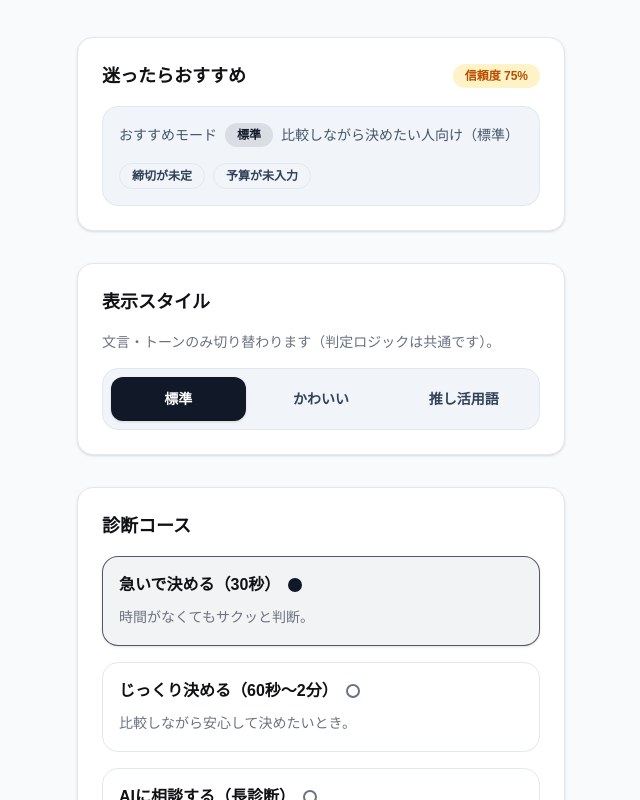
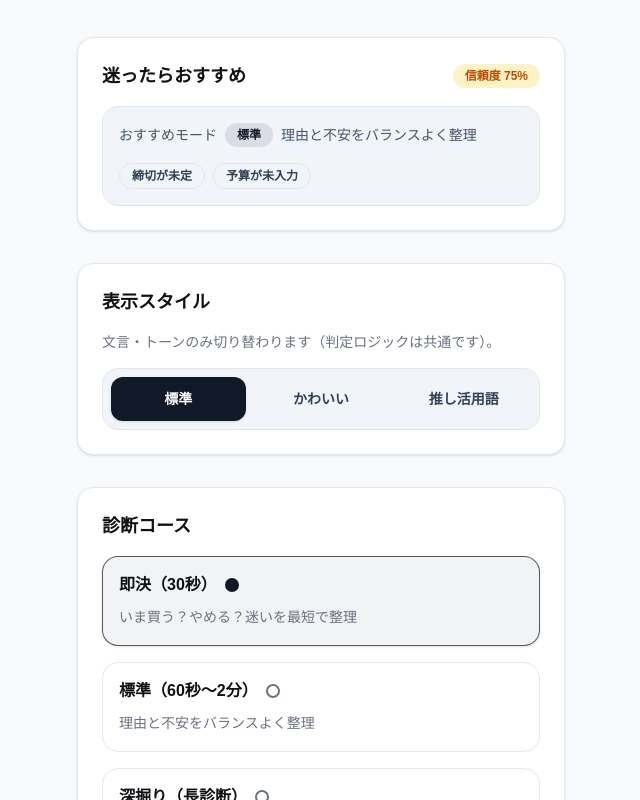
Before and after one commit to Chipwwwwww/oshihapi-pushi-buy-diagnosis, a Next.js app: page / in a window 1280 px wide. Shown: the part 160-960 px from the top of the page, without its empty margins (319-959 px from the left). Built offline with nearby package versions, Linux system fonts and the light colour scheme.

Commit message:
feat: rename modes by depth and move AI consult to optional result CTA

```diff
--- a/app/flow/FlowClient.tsx
+++ b/app/flow/FlowClient.tsx
@@ -24,6 +24,7 @@ import {
 } from "@/src/oshihapi/modes/useStyleMode";
 import { MODE_DICTIONARY } from "@/src/oshihapi/modes/mode_dictionary";
 import { parseDecisiveness } from "@/src/oshihapi/decisiveness";
+import { MODE_META, normalizeMode } from "@/src/oshihapi/modeConfig";
 import { shouldAskStorage } from "@/src/oshihapi/storageGate";
 import Button from "@/components/ui/Button";
 import Card from "@/components/ui/Card";
@@ -37,7 +38,6 @@ import {
   sectionTitleClass,
 } from "@/components/ui/tokens";
 
-const MODE_FALLBACK: Mode = "medium";
 const DEADLINE_VALUES = [
   "today",
   "tomorrow",
@@ -61,11 +61,6 @@ const isDeadlineValue = (value: string): value is DeadlineValue =>
 
 const isItemKindValue = (value: string): value is ItemKind =>
   ITEM_KIND_VALUES.includes(value as ItemKind);
-
-const parseMode = (value: string | null): Mode =>
-  value === "short" || value === "medium" || value === "long"
-    ? value
-    : MODE_FALLBACK;
 
 const parsePriceYen = (value: string | null): number | undefined => {
   if (!value) return undefined;
@@ -126,7 +121,7 @@ const ADDON_BY_ITEM_KIND: Partial<Record<ItemKind, readonly string[]>> = {
 export default function FlowPage() {
   const router = useRouter();
   const searchParams = useSearchParams();
-  const mode = parseMode(searchParams.get("mode"));
+  const mode: Mode = normalizeMode(searchParams.get("mode"));
   const itemName = searchParams.get("itemName") ?? undefined;
   const priceYen = parsePriceYen(searchParams.get("priceYen"));
   const deadline = parseDeadline(searchParams.get("deadline"));
@@ -373,11 +368,7 @@ export default function FlowPage() {
         <div className="space-y-2">
           <p className="text-sm font-semibold text-accent">質問フロー</p>
           <h1 className={pageTitleClass}>
-            {mode === "short"
-              ? "急いで診断"
-              : mode === "medium"
-                ? "じっくり診断"
-                : "AIに相談する長診断"}
+            {MODE_META[mode].flowTitle}
           </h1>
         </div>
         <Progress value={currentIndex + 1} max={questions.length} />
--- a/app/page.tsx
+++ b/app/page.tsx
@@ -3,6 +3,7 @@
 import { useMemo, useState } from "react";
 import { useRouter } from "next/navigation";
 import type { Decisiveness, InputMeta, ItemKind, Mode } from "@/src/oshihapi/model";
+import { MODE_META } from "@/src/oshihapi/modeConfig";
 import {
   MODE_LABELS,
   SCENARIO_CARDS_JA,
@@ -115,12 +116,7 @@ export default function Home() {
     [itemName, parsedPriceYen, deadline, itemKind],
   );
 
-  const getModeDescription = (targetMode: Mode) =>
-    targetMode === "short"
-      ? "急いで決めたい人向け（短め）"
-      : targetMode === "medium"
-        ? "比較しながら決めたい人向け（標準）"
-        : "AIに深掘り相談したい人向け（長診断）";
+  const getModeDescription = (targetMode: Mode) => MODE_META[targetMode].homeDescription;
 
   const modeDescription = useMemo(() => getModeDescription(mode), [mode]);
   const itemNamePlaceholder =
@@ -240,20 +236,20 @@ export default function Home() {
         <h2 className={sectionTitleClass}>診断コース</h2>
         <div className="grid gap-4">
           <RadioCard
-            title="急いで決める（30秒）"
-            description="時間がなくてもサクッと判断。"
+            title="即決（30秒）"
+            description="いま買う？やめる？迷いを最短で整理"
             isSelected={mode === "short"}
             onClick={() => handleSelectMode("short")}
           />
           <RadioCard
-            title="じっくり決める（60秒〜2分）"
-            description="比較しながら安心して決めたいとき。"
+            title="標準（60秒〜2分）"
+            description="理由と不安をバランスよく整理"
             isSelected={mode === "medium"}
             onClick={() => handleSelectMode("medium")}
           />
           <RadioCard
-            title="AIに相談する（長診断）"
-            description="深掘り用プロンプトも作って相談。"
+            title="深掘り（長診断）"
+            description="比較・優先度・後悔ポイントまでじっくり（最後にAIで深掘りも可）"
             isSelected={mode === "long"}
             onClick={() => handleSelectMode("long")}
           />
@@ -409,7 +405,7 @@ export default function Home() {
           診断をはじめる
         </Button>
         <p className="text-sm text-slate-600 dark:text-zinc-300">
-          迷ったらまずは短診断でOK。途中で戻ることもできます。
+          迷ったらまずは即決でOK。途中で戻ることもできます。
         </p>
       </div>
     </div>
--- a/app/result/[runId]/page.tsx
+++ b/app/result/[runId]/page.tsx
@@ -4,6 +4,7 @@ import { useEffect, useMemo, useState } from "react";
 import { useParams, useRouter, useSearchParams } from "next/navigation";
 import DecisionScale from "@/components/DecisionScale";
 import ModeToggle from "@/components/ModeToggle";
+import AiConsultCta from "@/components/AiConsultCta";
 import MarketCheckCard from "@/components/MarketCheckCard";
 import Badge from "@/components/ui/Badge";
 import Button from "@/components/ui/Button";
@@ -450,27 +451,6 @@ export default function ResultPage() {
         </div>
       </Card>
 
-      <Card className="space-y-4 border-emerald-200 bg-emerald-50 dark:ring-1 dark:ring-white/10">
-        <div className="space-y-2">
-          <h2 className="text-lg font-semibold text-emerald-900">AIに相談する（プロンプト）</h2>
-          <p className="text-sm text-emerald-800">
-            {run.mode === "long"
-              ? "長診断の内容をまとめたプロンプトです。"
-              : "もっと深掘りしたいときに使えます。"}
-          </p>
-        </div>
-        <textarea
-          readOnly
-          value={longPrompt}
-          className="min-h-[180px] w-full rounded-xl border border-emerald-200 bg-white px-4 py-3 text-sm text-emerald-900"
-        />
-        <Button
-          onClick={handleCopyPrompt}
-          className="w-full rounded-xl bg-emerald-600 text-white hover:bg-emerald-700"
-        >
-          プロンプトをコピー
-        </Button>
-      </Card>
 
       <Card className="space-y-4">
         <ModeToggle value={styleMode} onChange={updateStyleMode} />
@@ -571,6 +551,8 @@ export default function ResultPage() {
         </Button>
       </Card>
 
+      <AiConsultCta longPrompt={longPrompt} onCopyPrompt={handleCopyPrompt} />
+
       <div className="grid gap-4">
         <Button
           variant="outline"
--- /dev/null
+++ b/components/AiConsultCta.tsx
@@ -0,0 +1,48 @@
+"use client";
+
+import { useState } from "react";
+import Button from "@/components/ui/Button";
+import Card from "@/components/ui/Card";
+
+type Props = {
+  longPrompt: string;
+  onCopyPrompt: () => Promise<void>;
+};
+
+export default function AiConsultCta({ longPrompt, onCopyPrompt }: Props) {
+  const [isOpen, setIsOpen] = useState(false);
+
+  return (
+    <Card className="space-y-4 border-emerald-200 bg-emerald-50 dark:ring-1 dark:ring-white/10">
+      <div className="space-y-2">
+        <h2 className="text-lg font-semibold text-emerald-900">AIに相談してさらに深掘り（任意）</h2>
+        <p className="text-sm text-emerald-800">
+          必要なときだけ開いて使えます。AIは自動で起動しません。
+        </p>
+      </div>
+      <Button
+        onClick={() => setIsOpen((prev) => !prev)}
+        className="w-full rounded-xl bg-emerald-600 text-white hover:bg-emerald-700"
+      >
+        {isOpen ? "AI相談用プロンプトを閉じる" : "AIで理由を聞く（任意）"}
+      </Button>
+      {isOpen ? (
+        <>
+          <textarea
+            readOnly
+            value={longPrompt}
+            className="min-h-[180px] w-full rounded-xl border border-emerald-200 bg-white px-4 py-3 text-sm text-emerald-900"
+          />
+          <Button
+            onClick={() => {
+              void onCopyPrompt();
+            }}
+            className="w-full rounded-xl bg-emerald-600 text-white hover:bg-emerald-700"
+          >
+            プロンプトをコピー
+          </Button>
+        </>
+      ) : null}
+    </Card>
+  );
+}
--- /dev/null
+++ b/src/oshihapi/modeConfig.ts
@@ -0,0 +1,49 @@
+import type { Mode } from "./model";
+
+export type ModeMeta = {
+  key: Mode;
+  title: string;
+  estimatedTime: string;
+  homeDescription: string;
+  flowTitle: string;
+};
+
+export const MODE_META: Record<Mode, ModeMeta> = {
+  short: {
+    key: "short",
+    title: "即決",
+    estimatedTime: "30秒",
+    homeDescription: "いま買う？やめる？迷いを最短で整理",
+    flowTitle: "即決診断",
+  },
+  medium: {
+    key: "medium",
+    title: "標準",
+    estimatedTime: "60秒〜2分",
+    homeDescription: "理由と不安をバランスよく整理",
+    flowTitle: "標準診断",
+  },
+  long: {
+    key: "long",
+    title: "深掘り（長診断）",
+    estimatedTime: "長診断",
+    homeDescription: "比較・優先度・後悔ポイントまでじっくり",
+    flowTitle: "深掘り診断（長診断）",
+  },
+};
+
+const LEGACY_MODE_MAP: Record<string, Mode> = {
+  ai: "long",
+  deep_ai: "long",
+  deep: "long",
+  long_ai: "long",
+};
+
+export const normalizeMode = (value: string | null | undefined): Mode => {
+  if (value === "short" || value === "medium" || value === "long") {
+    return value;
+  }
+
+  if (!value) return "medium";
+  return LEGACY_MODE_MAP[value] ?? "medium";
+};
--- a/src/oshihapi/modeGuide/index.ts
+++ b/src/oshihapi/modeGuide/index.ts
@@ -177,7 +177,7 @@ export function recommendMode(meta: InputMeta): ModeRecommendation {
 }
 
 export const MODE_LABELS: Record<Mode, string> = {
-  short: "短め",
+  short: "即決",
   medium: "標準",
-  long: "長診断",
+  long: "深掘り（長診断）",
 };
```
